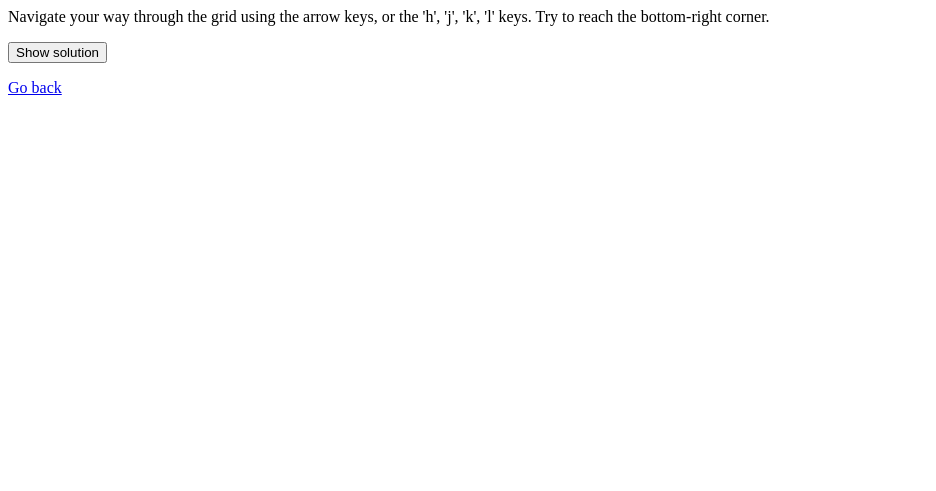
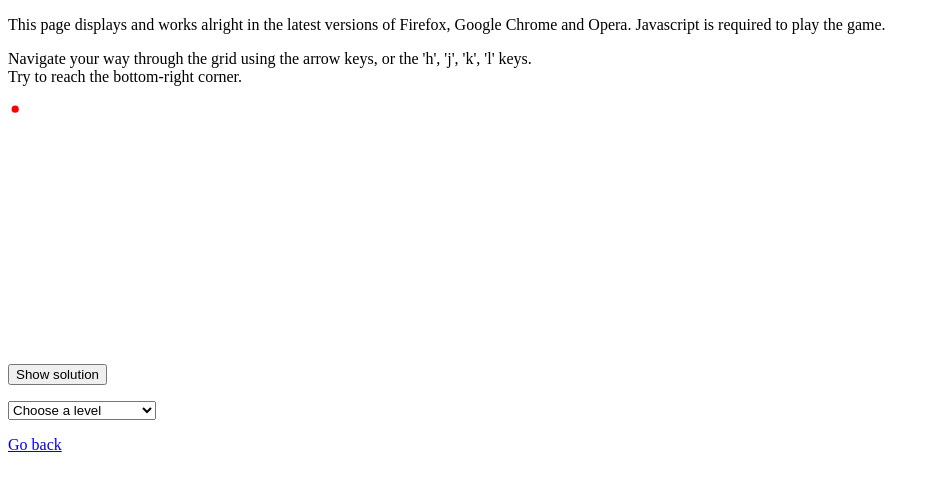
Before and after one commit to prakharbanga/Website, a PHP site: the page made by index.php in a window 1280 px wide. Shown: the top 491 px of the page, without its empty margins (0-936 px from the left). Run offline with PHP 8.4, Linux system fonts and the light colour scheme.

Commit message:
Changed resume. Changed ruby code, markup creation transferred to maze-view.

```diff
--- a/scripts/maze/index.php
+++ b/scripts/maze/index.php
@@ -27,6 +27,11 @@
 $cell_height = 5;
 $stroke_width = 1;
 $em_per_unit = 0.15;
+
+$t_width = ($cell_width*$cols+$stroke_width);
+
+$t_height = ($cell_height*$rows+$stroke_width);
+
 $pointer_radius = 1.5;
 $initial_pointer_x = 0;
 $initial_pointer_y = 0;
@@ -35,11 +40,9 @@
 
 $scroll_pixels = 5;
 
-$last_line = "$cell_cols," . ($cell_rows-1) . "v";
-
 $im = array();
 
-exec("ruby ./scripts/maze/maze.rb $cell_rows $cell_cols $cell_width $cell_height $stroke_width $em_per_unit $pointer_radius $initial_pointer_x $initial_pointer_y $solution_width $solution_initially", $im);
+exec("ruby ./scripts/maze/maze.rb $cell_rows $cell_cols $cell_width $cell_height", $im);
 
 $sol_hide_string = "Hide solution";
 $sol_show_string = "Show solution";
@@ -54,6 +57,8 @@
     $back_link = "";
 }
 
+$level_value = "?script=" . $_GET['script'] . ( isset($_GET['back']) ? ( "&amp;back=" . $_GET['back'] ) : "" );
+
 require("./views/maze_view.php");
 
 ?>
--- a/views/activation.js
+++ b/views/activation.js
@@ -1,20 +1,14 @@
 function activate(id) {
     div = document.getElementById('content:' + id);
     li = document.getElementById('title:' + id);
-    //alert("activating " + div.id + " class is " + div.className);
     div.className = div.className.replace(/inactive/, 'active');
-    //alert("activating " + li.id + " class is " + li.className);
     li.className = li.className.replace(/inactive/, 'active');
     return false;
 }
 
 function deactAll(actives) {
-    //var x = 0;
     while(0 < actives.length) {
-        //alert(actives.length + " are active");
-        //alert("deactivating " + x + " " + actives[0].id + " class is " + actives[0].className);
         actives[0].className = actives[0].className.replace(/\ active/, ' inactive');
-        //x++;
     }
 }
 
--- a/views/maze_view.php
+++ b/views/maze_view.php
@@ -1,10 +1,13 @@
 <!DOCTYPE html PUBLIC "-//W3C//DTD XHTML 1.0 Strict//EN" "http://www.w3.org/TR/xhtml1/DTD/xhtml1-strict.dtd">
-<html xmlns="http://www.w3.org/1999/xhtml">
+<html xmlns="http://www.w3.org/1999/xhtml" xmlns:svg="http://www.w3.org/2000/svg" xmlns:xlink="http://www.w3.org/1999/xlink">
 
 <head>
 
 <meta http-equiv="Content-Type" content="text/html;charset=utf-8" />
 
+<title>
+The maze
+</title>
 <script type="text/javascript">
 
 var pointer_x = <?= $initial_pointer_x ?>;
@@ -13,7 +16,7 @@
 document.onkeydown = keyPressHandler;
 
 function keyPressHandler(e) {
-    if(document.getElementById('<?= $last_line ?>') == null) {
+    if(document.getElementById('pointer') == null) {
         return;
     }
     k = e.keyCode;
@@ -55,12 +58,22 @@
     }
     refresh_pointer();
 }
+
+var to_show_congrats = true;
+
 function refresh_pointer() {
     var pointer = document.getElementById('pointer');
     pointer.setAttributeNS(null, "cx", <?= $cell_width ?>*(pointer_x+0.5));
         pointer.setAttributeNS(null, "cy", <?= $cell_height ?>*(pointer_y+0.5));
+    if(to_show_congrats && pointer_x == <?= $cell_cols-1 ?> && pointer_y == <?= $cell_rows-1 ?>) {
+        alert("Congratulations. You did it.");
+        to_show_congrats = false;
+        pointer.setAttributeNS(null, "fill", "rgb(0,255,0)");
+    }
 }
+
 var solution = <?= $solution_initially ?>;
+
 function toggle_solution() {
     var new_value = solution ? "hidden" : "visible";
         var new_display = solution ? "<?= $sol_show_string ?>" : "<?= $sol_hide_string ?>";
@@ -68,29 +81,79 @@
     sol_line = document.getElementById("solution");
         sol_line.setAttributeNS(null, "visibility", new_value);
         sol_button = document.getElementById("sol_button");
-        sol_button.setAttributeNS(null, "value", new_display)
+        sol_button.setAttributeNS(null, "value", new_display);
+
+        pointer = document.getElementById("pointer");
+        if(to_show_congrats) {
+            to_show_congrats = false;
+            pointer.setAttributeNS(null, "fill", "rgb(0,0,255)");
+        }
 }
+
+function choose(select) {
+    if(select.value != null) {
+        location = select.value;
+    }
+}
+
 </script>
 </head>
 <body>
-Navigate your way through the grid using the arrow keys, or the 'h', 'j', 'k', 'l' keys. Try to reach the bottom-right corner.
-<p />
+
+<p>
+This page displays and works alright in the latest versions of Firefox, Google Chrome and Opera. Javascript is required to play the game.
+</p>
+<p>
+Navigate your way through the grid using the arrow keys, or the 'h', 'j', 'k', 'l' keys.
+<br />
+Try to reach the bottom-right corner.
+</p>
+
+<p>
 
 <?php
 
+echo "<svg version=\"1.1\" viewBox=\"0 0 " . $t_width . " " . $t_height . "\" width=\"" . ($t_width*$em_per_unit) . "em\" " . " height=\"" . ($t_height*$em_per_unit) . "em\">" . "\n";
+
+$pl = array_shift($im);
+
+echo "<g id=\"group\" transform=\"translate(" . $stroke_width/2.0 . ", " . $stroke_width/2.0 . ")\">\n";
+
+echo "<polyline id=\"solution\" visibility=\"" . ( $solution_initially == "true" ? "visible" : "hidden" ) . "\" points=\"" . $pl . "\" style=\"fill:none;stroke:rgb(255,255,0);stroke-width:$solution_width\"/>\n";
+
 foreach($im as $line) {
-    echo $line . "\n";
+    echo "<line " . $line . " style=\"stroke-linecap:square;stroke:rgb(0,0,0);stroke-width:$stroke_width\" />\n";
+
 }
 
+echo "<circle id=\"pointer\" cx=\"" . $cell_width*($initial_pointer_x+0.5) . "\" cy=\"" . $cell_height*($initial_pointer_y+0.5) . "\" r=\"" . $pointer_radius . "\" fill=\"rgb(255,0,0)\" />\n";
+
+echo "</g>\n";
+
+echo "</svg>\n";
+
 ?>
+</p>
 
-<p />
+<p>
+<input id="sol_button" type="button" value="<?= $sol_button_initial_value ?>" onclick="toggle_solution()" />
+</p>
 
-<input id="sol_button" type="button" value="<?= $sol_button_initial_value ?>" onclick="toggle_solution()" />
+<p>
+<select name="choose_level" onchange="choose(this)">
+<option>Choose a level</option>
+<option value="<?= $level_value ?>&rows=20&cols=20">Very easy</option>
+<option value="<?= $level_value ?>&rows=30&cols=40">Easy</option>
+<option value="<?= $level_value ?>&rows=50&cols=70">Average</option>
+<option value="<?= $level_value ?>&rows=90&cols=110">Hard</option>
+<option value="<?= $level_value ?>&rows=130&cols=200">Pretty hard</option>
+<option value="<?= $level_value ?>&rows=200&cols=200">Don't try this at home</option>
+</select>
+</p>
 
-<p />
-
+<p>
 <?= $back_link ?>
+</p>
 
 </body>
 
--- a/views/style.css
+++ b/views/style.css
@@ -75,7 +75,7 @@
 max-width: 30em;
 }
 
-#content_bg {
+.content_bg {
 z-index: -1;
 position: absolute;
 left: -8.89%;
--- a/views/view.php
+++ b/views/view.php
@@ -84,7 +84,7 @@
 
 </div>
 
-<img id="content_bg" src="./views/content.bmp" />
+<img class="content_bg" src="./views/content.bmp" alt="" />
 
 </div>
 
```
Also changed, not shown: application/model.php (+6 -4 lines), 2 other files.
